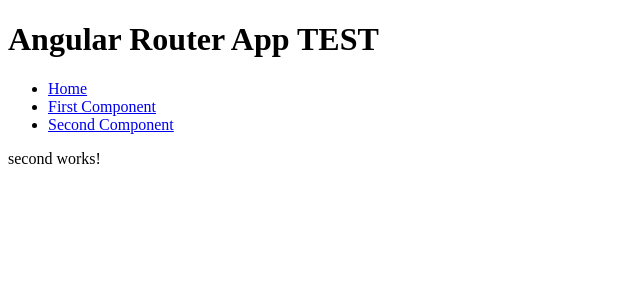
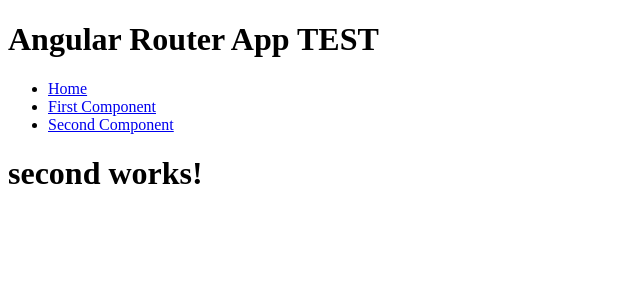
Before and after one commit to lbn21/gola-website, an Angular app: page /second-component in a window 1280 px wide. Shown: the top 300 px of the page, without its empty margins (0-640 px from the left). Built offline with nearby package versions, Linux system fonts and the light colour scheme.

Commit message:
changes P to H1

```diff
--- a/src/app/first/first.component.html
+++ b/src/app/first/first.component.html
@@ -1 +1 @@
-<p>first works!</p>
+<h1>first works!</h1>
--- a/src/app/home/home.component.html
+++ b/src/app/home/home.component.html
@@ -1 +1 @@
-<p>home works!</p>
+<h1>home works!</h1>
--- a/src/app/second/second.component.html
+++ b/src/app/second/second.component.html
@@ -1 +1 @@
-<p>second works!</p>
+<h1>second works!</h1>
```
